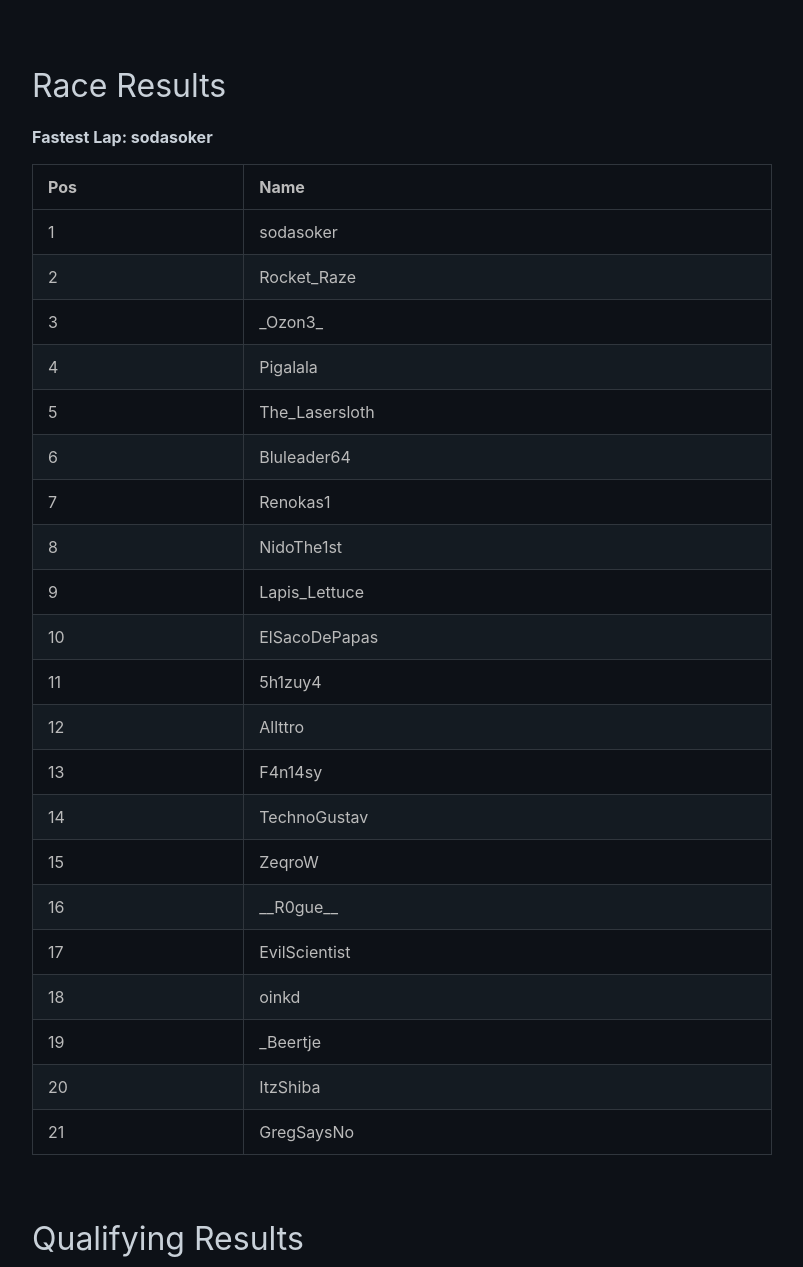
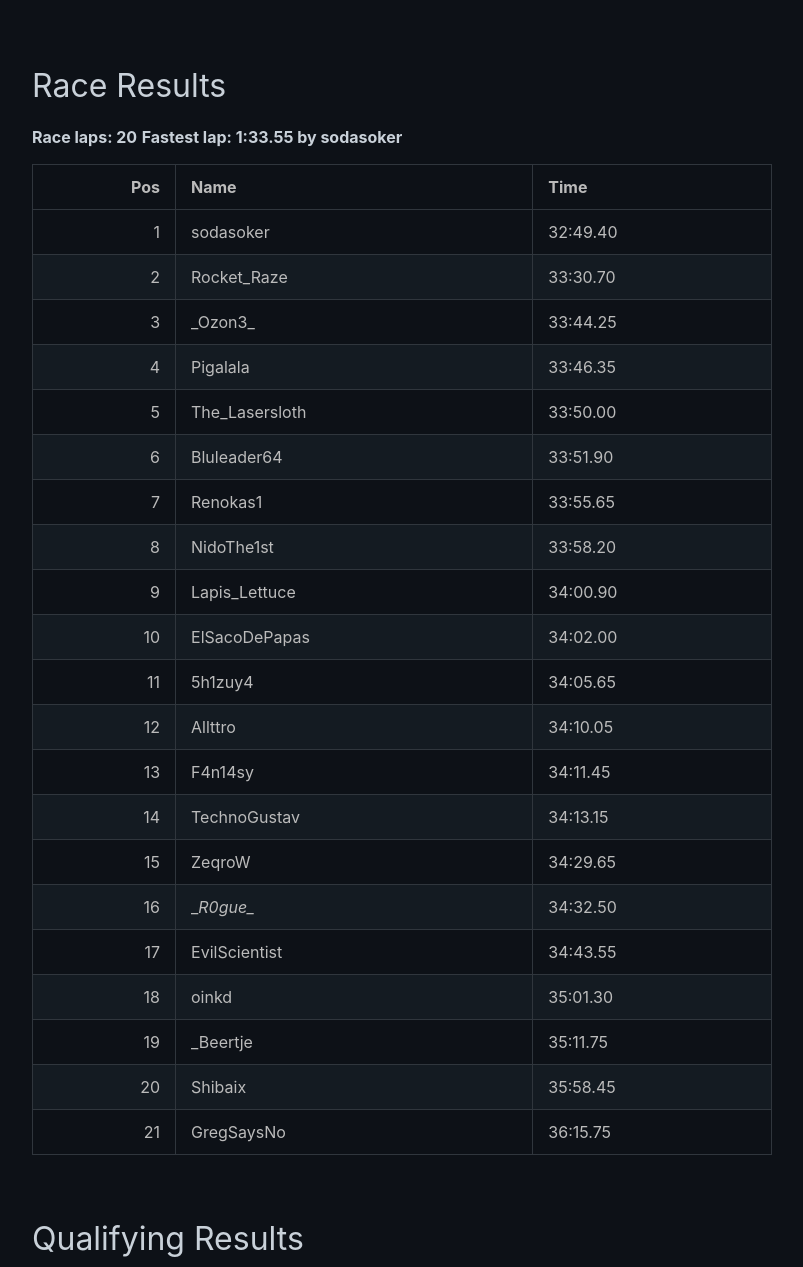
Before and after one commit to FormulaCraftOne/formulacraftone.github.io, a Jekyll site: the page built from _posts/2023-04-02-aus.md, in a window 1280 px wide and 1400 px high, scrolled down 392 px, cut to the strip 133-1400 px from the top of the window. Shown: the whole strip, without its empty margins (238-1041 px from the left). Built offline with Jekyll 4.4.1, drawn with Linux system fonts in a browser that asks for light colours; comment, search, counter and statistics services are not loaded; some of the changed text lies outside the part shown.

Commit message:
added times

```diff
--- a/_posts/2023-04-02-aus.md
+++ b/_posts/2023-04-02-aus.md
@@ -9,60 +9,61 @@ categories: race
 
 ## Race Results
 
-**Fastest Lap: sodasoker**
+**Race laps: 20**
+**Fastest lap: 1:33.55 by sodasoker**
 
-| Pos | Name |
-|-----|------|
-| 1 | sodasoker |
-| 2 | Rocket_Raze |
-| 3 | \_Ozon3\_ |
-| 4 | Pigalala |
-| 5 | The_Lasersloth |
-| 6 | Bluleader64 |
-| 7 | Renokas1 |
-| 8 | NidoThe1st |
-| 9 | Lapis_Lettuce |
-| 10 | ElSacoDePapas |
-| 11 | 5h1zuy4 |
-| 12 | Allttro |
-| 13 | F4n14sy |
-| 14 | TechnoGustav |
-| 15 | ZeqroW |
-| 16 | \_\_R0gue\_\_ |
-| 17 | EvilScientist |
-| 18 | oinkd |
-| 19 | \_Beertje |
-| 20 | ItzShiba |
-| 21 | GregSaysNo |
+|   Pos | Name           | Time     |
+|------:|:---------------|:---------|
+|     1 | sodasoker      | 32:49.40 |
+|     2 | Rocket_Raze    | 33:30.70 |
+|     3 | \_Ozon3\_      | 33:44.25 |
+|     4 | Pigalala       | 33:46.35 |
+|     5 | The_Lasersloth | 33:50.00 |
+|     6 | Bluleader64    | 33:51.90 |
+|     7 | Renokas1       | 33:55.65 |
+|     8 | NidoThe1st     | 33:58.20 |
+|     9 | Lapis_Lettuce  | 34:00.90 |
+|    10 | ElSacoDePapas  | 34:02.00 |
+|    11 | 5h1zuy4        | 34:05.65 |
+|    12 | Allttro        | 34:10.05 |
+|    13 | F4n14sy        | 34:11.45 |
+|    14 | TechnoGustav   | 34:13.15 |
+|    15 | ZeqroW         | 34:29.65 |
+|    16 | \__R0gue\__    | 34:32.50 |
+|    17 | EvilScientist  | 34:43.55 |
+|    18 | oinkd          | 35:01.30 |
+|    19 | \_Beertje      | 35:11.75 |
+|    20 | Shibaix        | 35:58.45 |
+|    21 | GregSaysNo     | 36:15.75 |
 
 
 ## Qualifying Results
 
-| Pos | Name |
-|-----|------|
-| 1 | sodasoker |
-| 2 | Rocket_Raze |
-| 3 | F4n14sy |
-| 4 | Lapis_Lettuce |
-| 5 | ElSacoDePapas |
-| 6 | NidoThe1st |
-| 7 | Pigalala |
-| 8 | \_Ozon3\_ |
-| 9 | 5h1zuy4 |
-| 10 | Renokas1 |
-| 11 | EvilScientist |
-| 12 | Allttro |
-| 13 | TechnoGustav |
-| 14 | Bluleader64 |
-| 15 | ZeqroW |
-| 16 | \_\_R0gue\_\_ |
-| 17 | Ptown16 |
-| 18 | The_Lasersloth |
-| 19 | oinkd |
-| 20 | \_Beertje |
-| 21 | ItzShiba |
-| 22 | LegendaryA7 |
-| 23 | Chad_Bonogees |
-| 24 | trylapaak |
-| 25 | GregSaysNo |
-| 26 | duckyucky |
+|   Pos | Name           | Time    |
+|------:|:---------------|:--------|
+|     1 | sodasoker      | 1:33.85 |
+|     2 | Rocket_Raze    | 1:33.90 |
+|     3 | F4n14sy        | 1:33.95 |
+|     4 | Lapis_Lettuce  | 1:34.35 |
+|     5 | ElSacoDePapas  | 1:35.00 |
+|     6 | NidoThe1st     | 1:35.15 |
+|     7 | Pigalala       | 1:35.20 |
+|     8 | 5h1zuy4        | 1:35.45 |
+|     9 | \_Ozon3\_      | 1:35.45 |
+|    10 | Renokas1       | 1:35.55 |
+|    11 | EvilScientist  | 1:36.00 |
+|    12 | Allttro        | 1:36.05 |
+|    13 | TechnoGustav   | 1:36.15 |
+|    14 | Bluleader64    | 1:36.20 |
+|    15 | ZeqroW         | 1:36.55 |
+|    16 | \__R0gue\__    | 1:36.60 |
+|    17 | Ptown16        | 1:36.70 |
+|    18 | The_Lasersloth | 1:37.45 |
+|    19 | oinkd          | 1:38.10 |
+|    20 | \_Beertje      | 1:38.70 |
+|    21 | Shibaix        | 1:39.95 |
+|    22 | LegendaryA7    | 1:40.05 |
+|    23 | Chad_Bonogees  | 1:40.30 |
+|    24 | trylapaak      | 1:41.70 |
+|    25 | GregSaysNo     | 1:42.15 |
+|    26 | duckyucky      | 1:52.05 |
```
